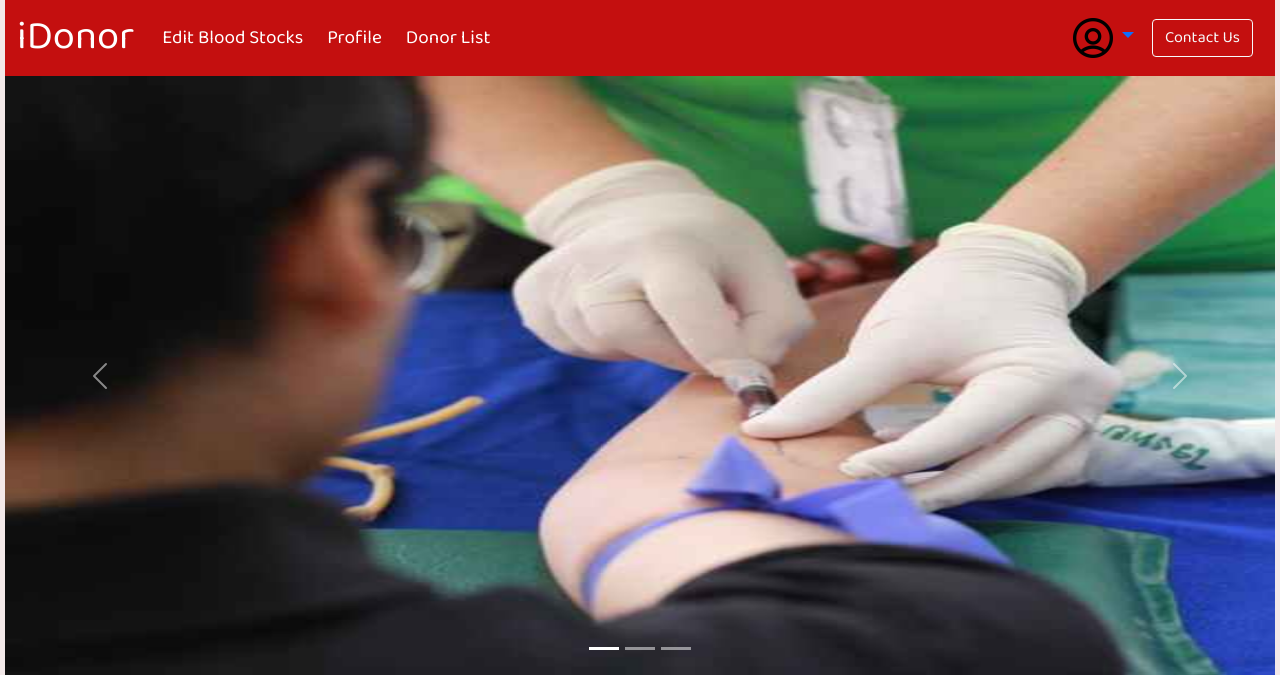
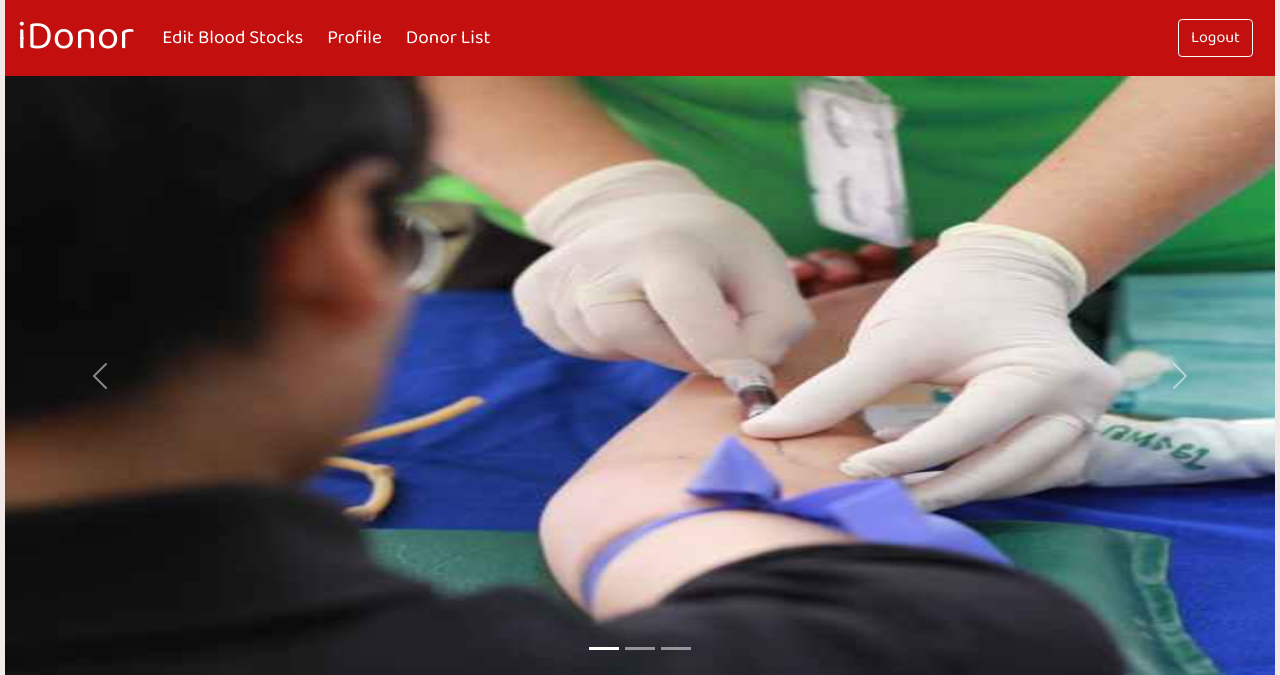
Before and after one commit to hritika1025/Blood_Donation_Management_System, a Flask app: page /blood_bank_home in a window 1280 px wide. Shown: the top 675 px of the page. Run offline with Flask 2, Linux system fonts and the light colour scheme; some libraries are stand-ins or nearby versions.

Commit message:
changes in navbar

```diff
--- a/template/blood_bank_home.html
+++ b/template/blood_bank_home.html
@@ -85,35 +85,12 @@
           </ul>
 
 
-          <ul class="navbar-nav mb-2 mb-lg-0">
-            <li class="nav-item dropdown">
-                <a class="nav-link dropdown-toggle" href="#" id="navbarDropdown" role="button"
-                    data-bs-toggle="dropdown" aria-expanded="false">
-                    <img src="../static/Images/profile_icon.png" alt="">
-                </a>
-                <ul class="dropdown-menu" aria-labelledby="navbarDropdown">
-                    <li><a class="dropdown-item" href="/blood_bank_non_edit_profile">Blood Bank Profile</a></li>
-                    <!-- <li><a class="dropdown-item" href="/blood_bank_statistics">Statistics</a></li> -->
-                    <!-- <li><a class="dropdown-item" href="/donor_list">Frequent Donor List</a></li> -->
-                    <!-- <li><a class="dropdown-item" href="signup.html">Signup</a></li>
-                    <li><a class="dropdown-item" href="login.html">Login</a></li> -->
-                    <li>
-                        <hr class="dropdown-divider">
-                    </li>
-                    <li><a class="dropdown-item" href="/bank_logout">Logout</a></li>
-                </ul>
-            </li>
-        </ul>
 
-          <a class="btn btn-outline-light" href="/contact" role="button" style="margin: auto 10px;">Contact Us</a>
-          <!-- <form class="d-flex">
-            <input class="form-control me-2" type="search" placeholder="Search" aria-label="Search"> -->
-
-          <!-- </form> -->
+          <!-- <a class="btn btn-outline-light" href="/contact" role="button" style="margin: auto 10px;">Contact Us</a> -->
+          <a class="btn btn-outline-light" href="/bank_logout" role="button" style="margin: auto 10px;">Logout</a>
         </div>
       </div>
     </nav>
-    <!-- <br> -->
     <div
       id="carouselExampleCaptions"
       class="carousel slide"
--- a/template/donor_list.html
+++ b/template/donor_list.html
@@ -84,6 +84,7 @@
                   </li>
               </ul>
               <a href="/home" class="btn btn-outline-light " tabindex="-1" role="button" aria-disabled="true">Home</a>
+              <a class="btn btn-outline-light" href="/bank_logout" role="button" style="margin: auto 10px;">Logout</a>
           </div>
       </div>
   </nav>
```
